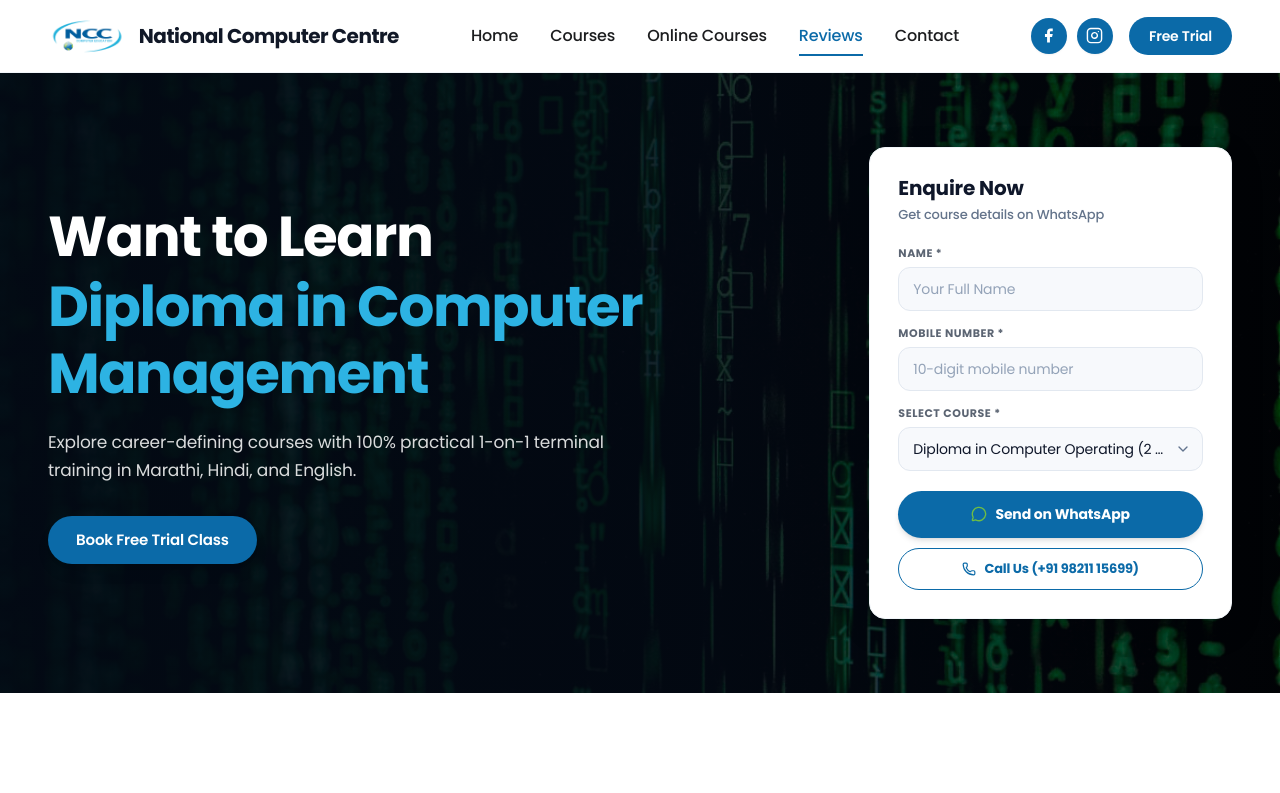
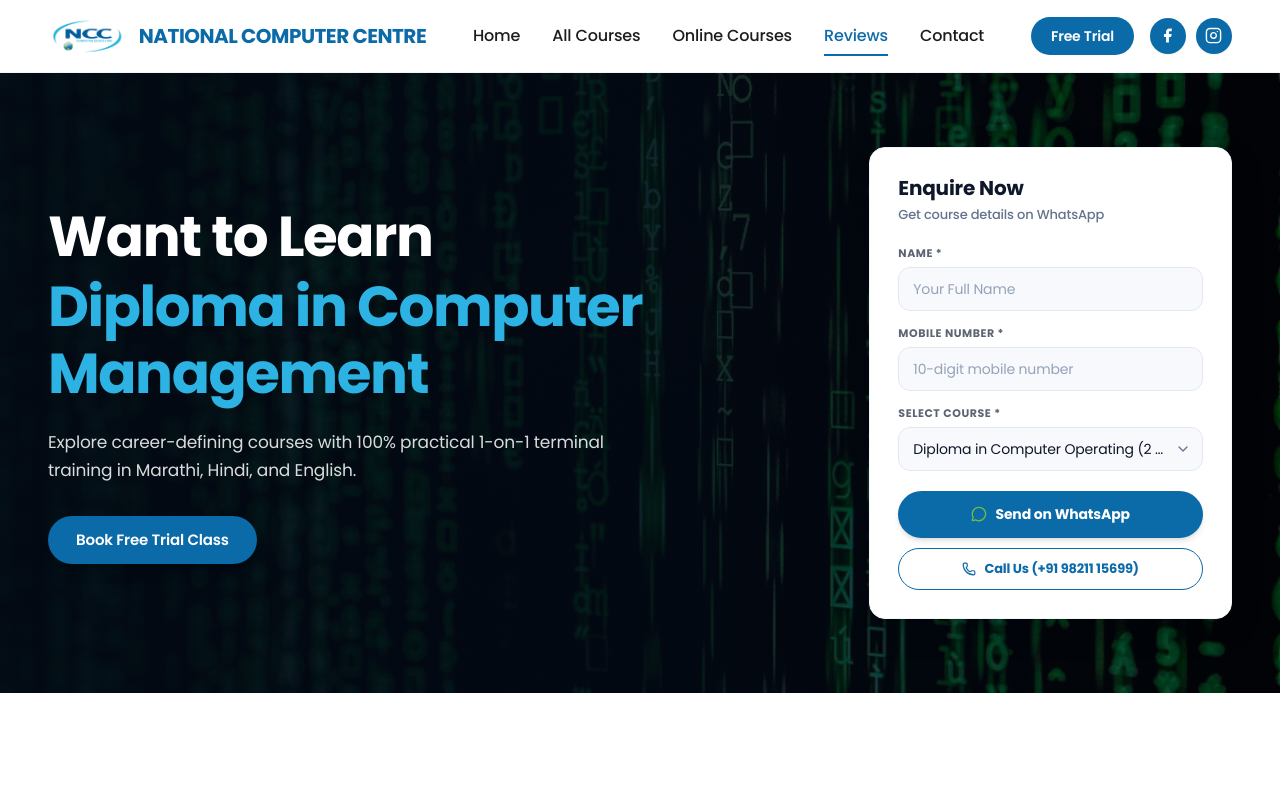
Before and after one commit to sid-1506/National-Computer-Centre, a React (Vite) app: page / in a window 1280 px wide. Shown: the top 793 px of the page. Built offline with nearby package versions, Linux system fonts and the light colour scheme.

Commit message:
feat(navbar): update brand styling, rename All Courses link, and reorder CTA and social icons

```diff
--- a/src/components/Navbar.jsx
+++ b/src/components/Navbar.jsx
@@ -97,7 +97,7 @@
 
   const navLinks = [
     { label: 'Home', to: '/', key: 'home' },
-    { label: 'Courses', to: '/courses', key: 'courses' },
+    { label: 'All Courses', to: '/courses', key: 'courses' },
     { label: 'Online Courses', to: '/online-courses', key: 'online-courses' },
     { label: 'Reviews', to: '/#testimonials', key: 'reviews' },
     { label: 'Contact', to: '/contact', key: 'contact' },
@@ -151,7 +151,7 @@
               className="h-9 sm:h-10 lg:h-11 w-auto object-contain transition-transform group-hover:scale-[1.02] shrink-0"
               loading="eager"
             />
-            <span className="font-bold text-[#111827] text-[14px] xs:text-[15px] sm:text-[17px] lg:text-[19px] xl:text-[20px] tracking-tight leading-none group-hover:text-[#0B6AA8] transition-colors whitespace-nowrap">
+            <span className="uppercase font-bold text-primary text-[14px] xs:text-[15px] sm:text-[17px] lg:text-[19px] xl:text-[20px] tracking-tight leading-none group-hover:text-primary-hover transition-colors whitespace-nowrap">
               National Computer Centre
             </span>
           </Link>
@@ -180,8 +180,16 @@
           })}
         </nav>
 
-        {/* Right: Desktop Social Icons (Facebook + Instagram) + Free Trial CTA */}
+        {/* Right: Desktop Free Trial CTA + Social Icons (Facebook + Instagram) */}
         <div className="flex items-center gap-3 sm:gap-4 shrink-0">
+          <button
+            onClick={() => onOpenModal('MS-CIT')}
+            id="nav-free-trial-btn"
+            className="intro-free-trial hidden sm:inline-flex rounded-full bg-[#0B6AA8] px-5 py-2 text-[14px] font-semibold text-white hover:bg-[#095A90] hover:shadow-md transition-all duration-300 cursor-pointer whitespace-nowrap"
+          >
+            Free Trial
+          </button>
+
           <div className="hidden xl:flex items-center gap-2.5">
             {socialLinks.map(({ Icon, href, label }) => (
               <a
@@ -196,14 +204,6 @@
               </a>
             ))}
           </div>
-
-          <button
-            onClick={() => onOpenModal('MS-CIT')}
-            id="nav-free-trial-btn"
-            className="intro-free-trial hidden sm:inline-flex rounded-full bg-[#0B6AA8] px-5 py-2 text-[14px] font-semibold text-white hover:bg-[#095A90] hover:shadow-md transition-all duration-300 cursor-pointer whitespace-nowrap"
-          >
-            Free Trial
-          </button>
 
           {/* Mobile Hamburger Button */}
           <button
@@ -248,6 +248,16 @@
           </nav>
 
           <div className="mt-6 pt-2 flex flex-col gap-4">
+            <button
+              onClick={() => {
+                onOpenModal('MS-CIT');
+                closeMobileMenu();
+              }}
+              className="w-full rounded-full bg-[#0B6AA8] py-3.5 text-[15px] font-bold text-white hover:bg-[#095A90] transition-all shadow-md cursor-pointer"
+            >
+              Book One Day Free Trial
+            </button>
+
             <div className="flex items-center justify-between">
               <span className="text-[13px] text-slate-400 font-semibold uppercase tracking-wider">
                 Follow Us:
@@ -267,16 +277,6 @@
                 ))}
               </div>
             </div>
-
-            <button
-              onClick={() => {
-                onOpenModal('MS-CIT');
-                closeMobileMenu();
-              }}
-              className="w-full rounded-full bg-[#0B6AA8] py-3.5 text-[15px] font-bold text-white hover:bg-[#095A90] transition-all shadow-md cursor-pointer"
-            >
-              Book One Day Free Trial
-            </button>
           </div>
         </div>
       )}
```
Also changed, not shown: 4 other files (tests, documents, lock files or other folders).
